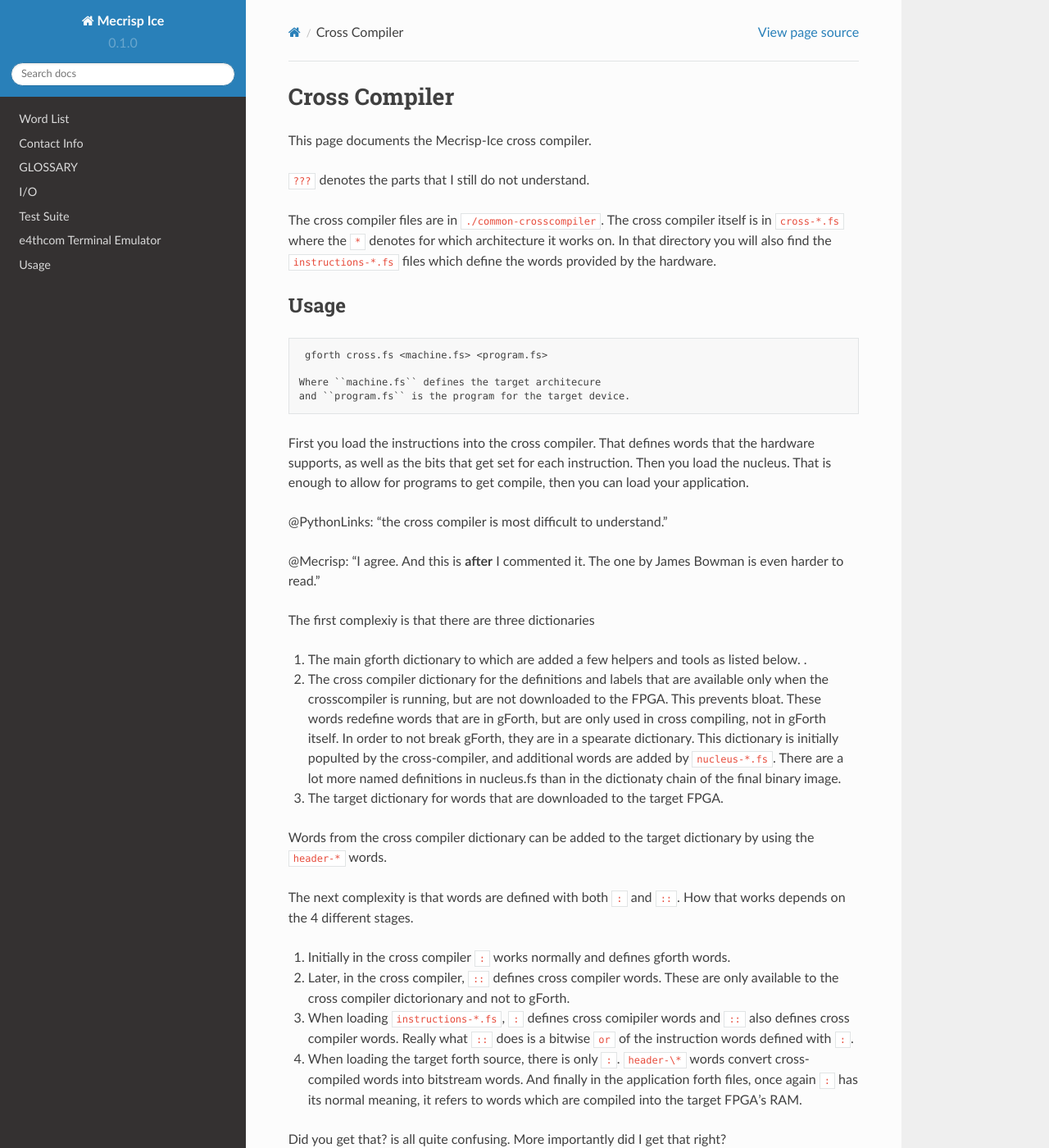
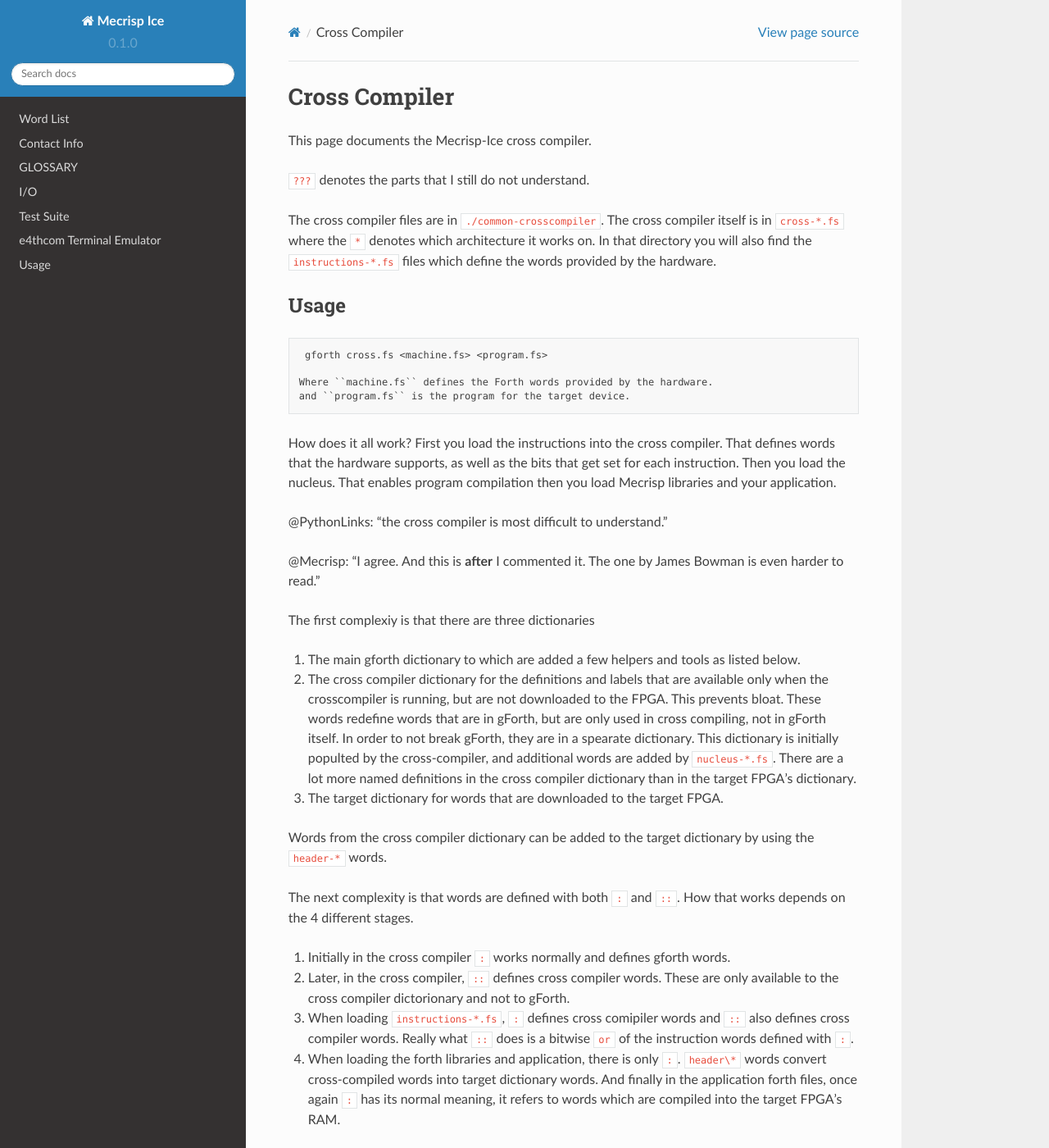
Before and after one commit to PythonLinks/Mecrisp-Ice, a Sphinx documentation site: the page built from docs/source/cross-compiler.rst, in a window 1280 px wide and 1400 px high. Shown: the whole window at 82% size. Built offline with Sphinx 7.4.7 and the Read the Docs theme 2.0.0, drawn with Linux system fonts in a browser that asks for light colours; some of the changed text lies outside the part shown.

Commit message:
Minor Proof Reads

```diff
--- a/docs/source/cross-compiler.rst
+++ b/docs/source/cross-compiler.rst
@@ -6,7 +6,7 @@
 ``???`` denotes the parts that I still do not understand.
 
 The cross compiler files are in ``./common-crosscompiler``.
-The cross compiler itself is in ``cross-*.fs`` where the ``*`` denotes for which architecture it works on.
+The cross compiler itself is in ``cross-*.fs`` where the ``*`` denotes which architecture it works on.
 In that directory you will also find the ``instructions-*.fs`` files which define the words provided by the hardware.
 
 Usage
@@ -16,10 +16,10 @@
 
    gforth cross.fs <machine.fs> <program.fs>
 
-  Where ``machine.fs`` defines the target architecure
+  Where ``machine.fs`` defines the Forth words provided by the hardware.
   and ``program.fs`` is the program for the target device.
 
-First you load the instructions into the cross compiler.  That defines words that the hardware supports, as well as the bits that get set for each instruction.  Then you load the nucleus.  That is enough to allow for programs to get compile, then you can load your application.
+How does it all work?  First you load the instructions into the cross compiler.  That defines words that the hardware supports, as well as the bits that get set for each instruction.  Then you load the nucleus.  That  enables program compilation then you load Mecrisp libraries and your application.
 
 @PythonLinks: "the cross compiler is most difficult to understand."
 
@@ -27,9 +27,9 @@
 
 The first complexiy is that there are three dictionaries
 
-1. The main gforth dictionary to which are added a few helpers and tools as listed below. .
+1. The main gforth dictionary to which are added a few helpers and tools as listed below.
 
-2. The cross compiler dictionary for the definitions and labels that are available only when the crosscompiler is running, but are not downloaded to the FPGA.  This prevents bloat.  These words redefine words that are in gForth, but are only used in cross compiling, not in gForth itself. In order to not break gForth, they are in a spearate dictionary.   This dictionary is initially populted by the cross-compiler, and additional words are added by ``nucleus-*.fs``.  There are a lot more named definitions in nucleus.fs than in the dictionaty chain of the final binary image.
+2. The cross compiler dictionary for the definitions and labels that are available only when the crosscompiler is running, but are not downloaded to the FPGA.  This prevents bloat.  These words redefine words that are in gForth, but are only used in cross compiling, not in gForth itself. In order to not break gForth, they are in a spearate dictionary. This dictionary is initially populted by the cross-compiler, and additional words are added by ``nucleus-*.fs``.  There are a lot more named definitions in the cross compiler dictionary than in the target FPGA's dictionary.
 
 3. The target dictionary for words that are downloaded to the target FPGA.
 
@@ -43,9 +43,9 @@
 
 3.  When loading ``instructions-*.fs``, ``:`` defines cross comipiler words and  ``::`` also defines cross compiler words.   Really what ``::`` does is a bitwise ``or`` of the instruction words defined with ``:``.
 
-4. When loading the target forth source, there is only ``:``. ``header-\*`` words convert cross-compiled words into bitstream words.  And finally in the application forth files, once again ``:`` has its normal meaning, it refers to words which are compiled into the target FPGA's RAM.
+4. When loading the forth libraries and application, there is only ``:``. ``header\*`` words convert cross-compiled words into target dictionary words.  And finally in the application forth files, once again ``:`` has its normal meaning, it refers to words which are compiled into the target FPGA's RAM.
 
-Did you get that?  is all quite confusing. More importantly did I get that right?
+Did you get that?  It is all quite confusing. More importantly did I get that right?
 
 Words Added to the GForth Main Dictionary
 *****************************************
@@ -136,7 +136,7 @@
 
 header-4-foldable
 
-:  This defines a new word, but only for the cross-compiler.
+:  Half way through the ``cross-compiler-*.fs``, ``:`` is redefined.  It still defines a new word, but only for the cross-compiler. There are commands to switch between using the cross-compiler dictionary and the target dictionary.
 
 wordstr ( "name" -- c-addr u )   Scan ahead in the input line in order to parse the next word without removing it from the input buffer.  Just for pretty listing file printing, nothing special happens here.
 
@@ -152,7 +152,7 @@
 +str ( str2 str1 -- str3 ) Concatenate two strings.
 
 
-Output Words (for the bitstream)
+Words for the Target Dictionary
 **************************************
 
 example
@@ -209,8 +209,11 @@
 --------------------------------------------------------------------------------------------
 
 target
+
 ]
+
 meta
+
 [
 
 t' ( -- t-addr )  Tick for target definitions
@@ -220,7 +223,6 @@
 Therefore, all numbers for target usage need to be prefixed with an ugly d# or h#
 
 sign>number   ( c-addr1 u1 -- ud2 c-addr2 u2 )
-
 
 Stack effects for these are "final effects", actually they are writing literal opcodes.
 
@@ -237,19 +239,29 @@
 
 
 if
+
 then
+
 else
+
 begin
+
 again
+
 until
+
 while
+
 repeat
 
 Wordlist juggling tools to properly switch into and out of the crosscompilation environment.\
 
 target    only target-wordlist add-order definitions ;
-]         target ;
-meta     forth definitions ;
+
+]         target
+
+meta     forth definitions
+
 [        forth definitions ;
 
 
```
Also changed, not shown: other parts of docs/source/cross-compiler.rst (+3 -3 lines).
